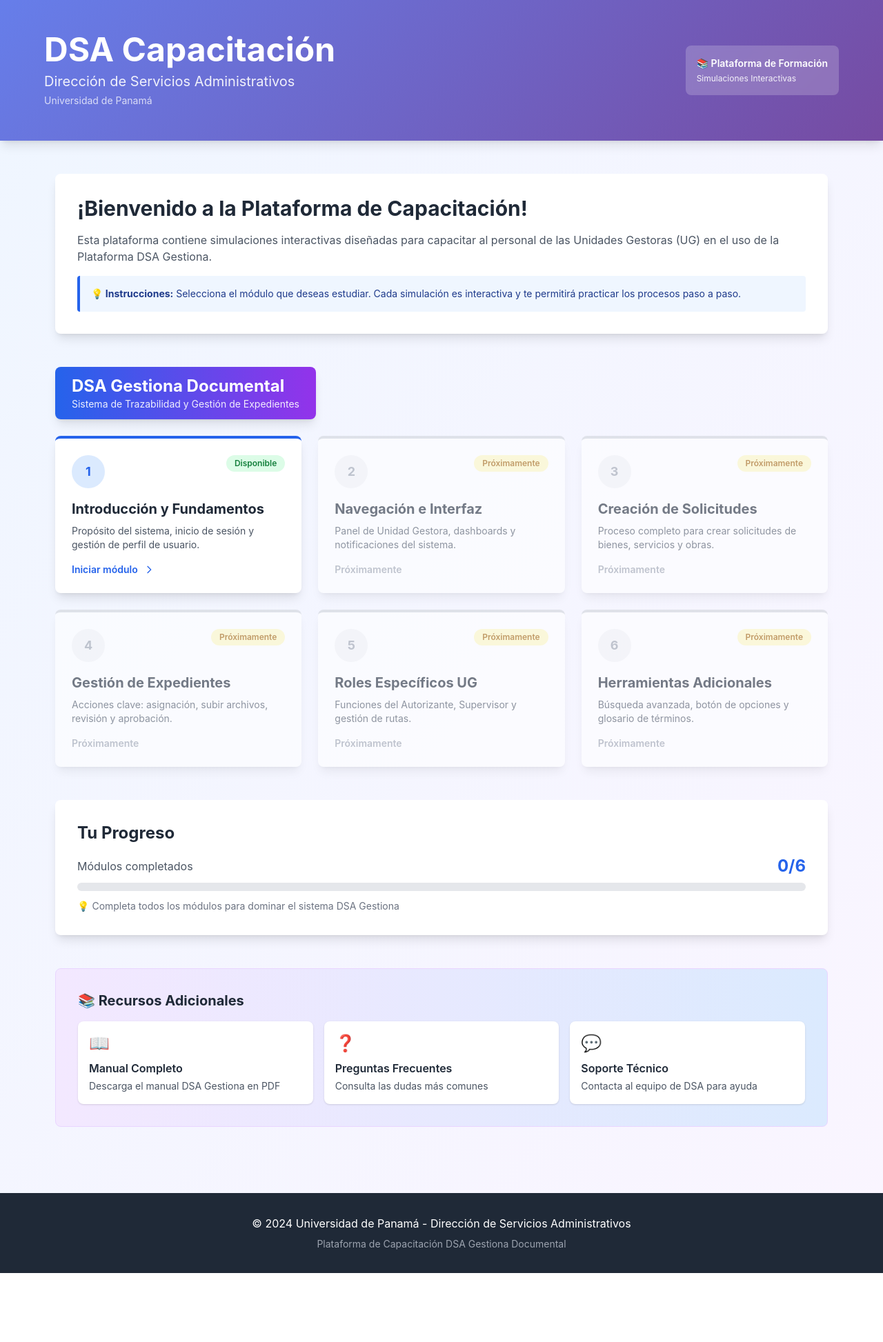
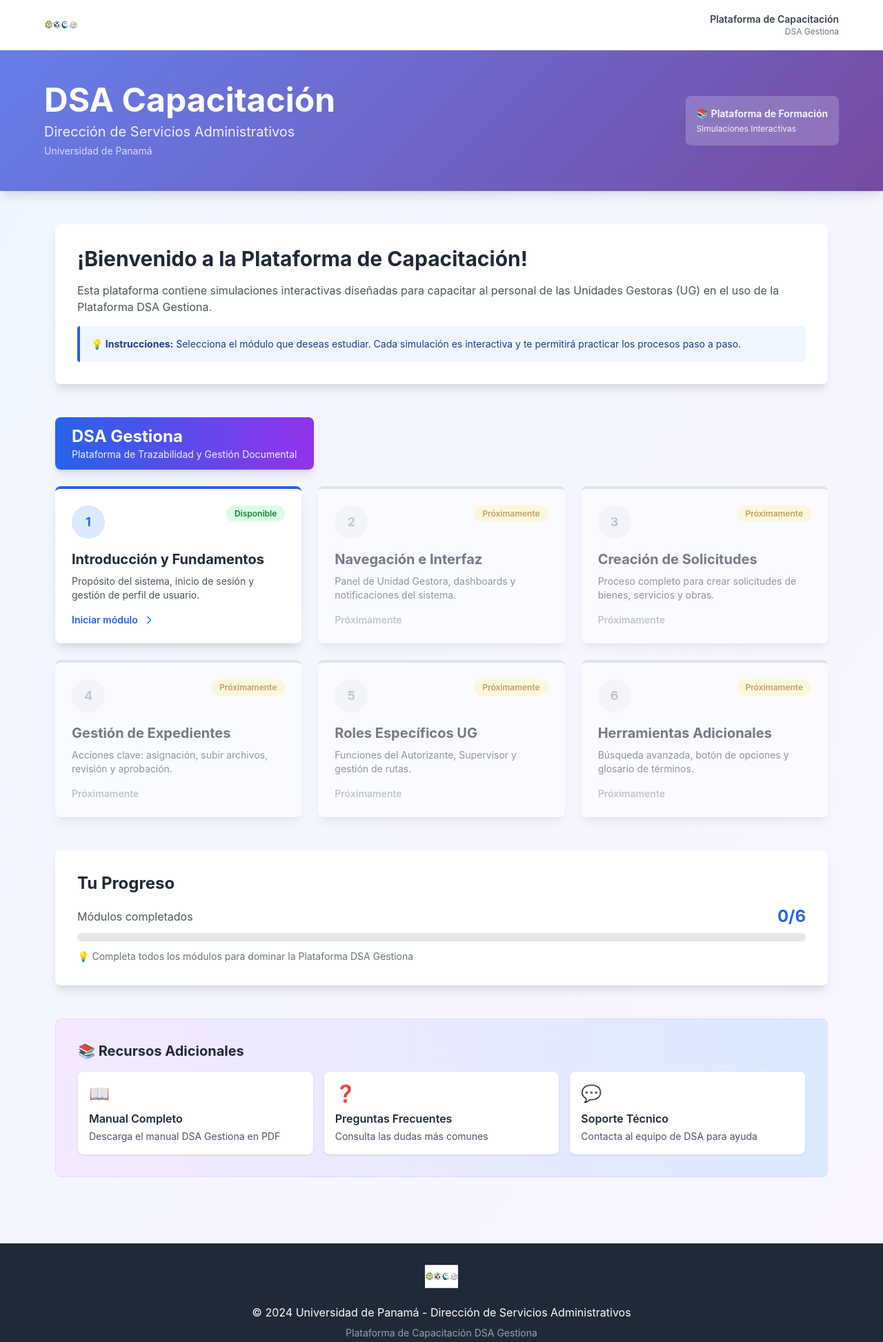
Before and after one commit to edgardo08/DSA-Capacitacion, a plain HTML site: page index.html in a window 1280 px wide. Shown: the whole page at 69% size. Before the commit the page ends 1846 px from the top, so only its background shows below. Drawn offline with nearby package versions, Linux system fonts and the light colour scheme.

Commit message:
Update index.html

```diff
--- a/index.html
+++ b/index.html
@@ -19,9 +19,34 @@
         .gradient-bg {
             background: linear-gradient(135deg, #667eea 0%, #764ba2 100%);
         }
+        .logo-container img {
+            object-fit: contain;
+            object-position: center;
+            max-height: 60px;
+            width: auto;
+        }
+        .logo-footer img {
+            object-fit: contain;
+            object-position: center;
+            height: 50px;
+            width: auto;
+        }
     </style>
 </head>
 <body class="bg-gradient-to-br from-blue-50 to-purple-50 min-h-screen">
+    <!-- Logo Header -->
+    <div class="bg-white border-b border-gray-200 py-3 px-4">
+        <div class="max-w-6xl mx-auto flex items-center justify-between flex-wrap gap-4">
+            <div class="logo-container flex items-center gap-4">
+                <img src="Logos.png" alt="Logos DSA" class="h-12" style="object-fit: contain; clip-path: inset(15% 0 15% 0);">
+            </div>
+            <div class="text-right">
+                <p class="text-sm font-semibold text-gray-700">Plataforma de Capacitación</p>
+                <p class="text-xs text-gray-500">DSA Gestiona</p>
+            </div>
+        </div>
+    </div>
+
     <!-- Header -->
     <header class="gradient-bg text-white py-12 px-4 shadow-lg">
         <div class="max-w-6xl mx-auto">
@@ -56,12 +81,12 @@
             </div>
         </div>
 
-        <!-- DSA Gestiona Documental Section -->
+        <!-- DSA Gestiona Section -->
         <section class="mb-12">
             <div class="flex items-center mb-6">
                 <div class="bg-gradient-to-r from-blue-600 to-purple-600 text-white px-6 py-3 rounded-lg shadow-lg">
-                    <h2 class="text-2xl font-bold">DSA Gestiona Documental</h2>
-                    <p class="text-sm opacity-90">Sistema de Trazabilidad y Gestión de Expedientes</p>
+                    <h2 class="text-2xl font-bold">DSA Gestiona</h2>
+                    <p class="text-sm opacity-90">Plataforma de Trazabilidad y Gestión Documental</p>
                 </div>
             </div>
 
@@ -196,7 +221,7 @@
                 <div class="bg-gradient-to-r from-blue-600 to-purple-600 h-3 rounded-full" style="width: 0%"></div>
             </div>
             <p class="text-sm text-gray-500 mt-3">
-                💡 Completa todos los módulos para dominar el sistema DSA Gestiona
+                💡 Completa todos los módulos para dominar la Plataforma DSA Gestiona
             </p>
         </div>
 
@@ -224,10 +249,15 @@
     </main>
 
     <!-- Footer -->
-    <footer class="bg-gray-800 text-white py-8 px-4 mt-12">
-        <div class="max-w-6xl mx-auto text-center">
-            <p class="mb-2">© 2024 Universidad de Panamá - Dirección de Servicios Administrativos</p>
-            <p class="text-sm text-gray-400">Plataforma de Capacitación DSA Gestiona Documental</p>
+    <footer class="bg-gray-800 text-white py-6 px-4 mt-12">
+        <div class="max-w-6xl mx-auto">
+            <div class="flex justify-center items-center mb-4">
+                <img src="Logos.png" alt="Logos DSA" class="h-12" style="object-fit: contain; clip-path: inset(15% 0 15% 0);">
+            </div>
+            <div class="text-center">
+                <p class="mb-2">© 2024 Universidad de Panamá - Dirección de Servicios Administrativos</p>
+                <p class="text-sm text-gray-400">Plataforma de Capacitación DSA Gestiona</p>
+            </div>
         </div>
     </footer>
 </body>
```
